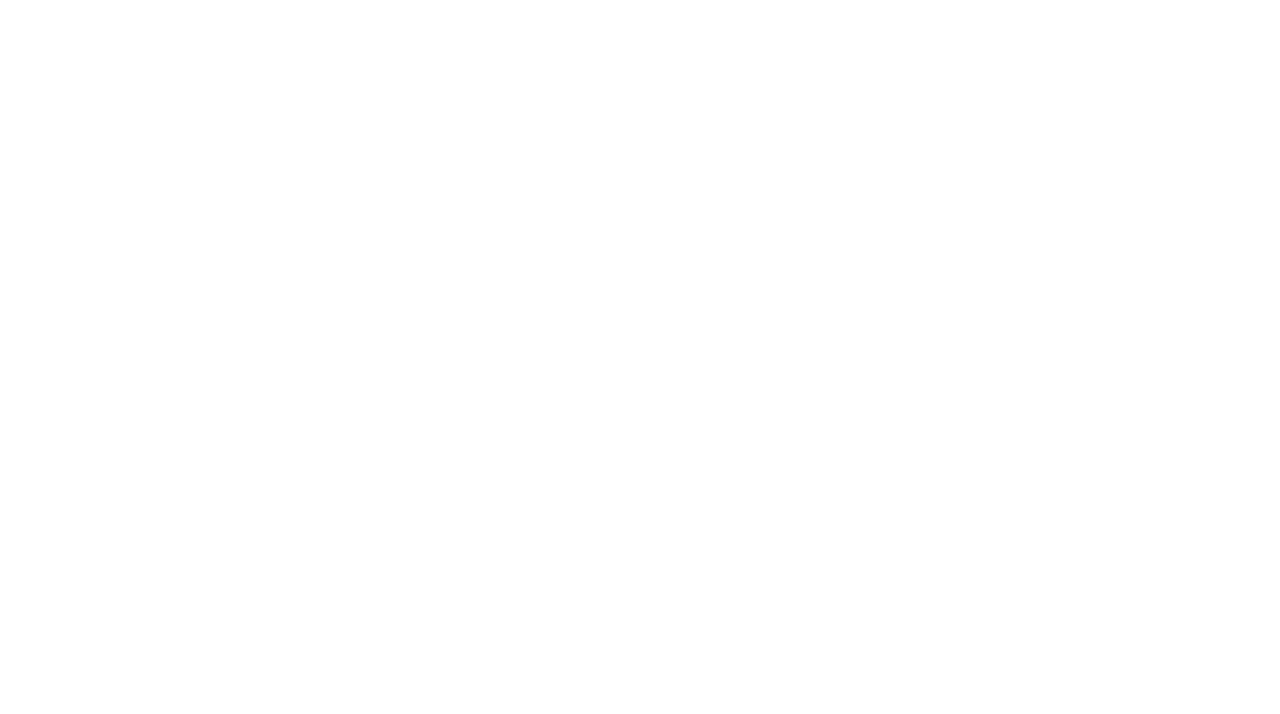
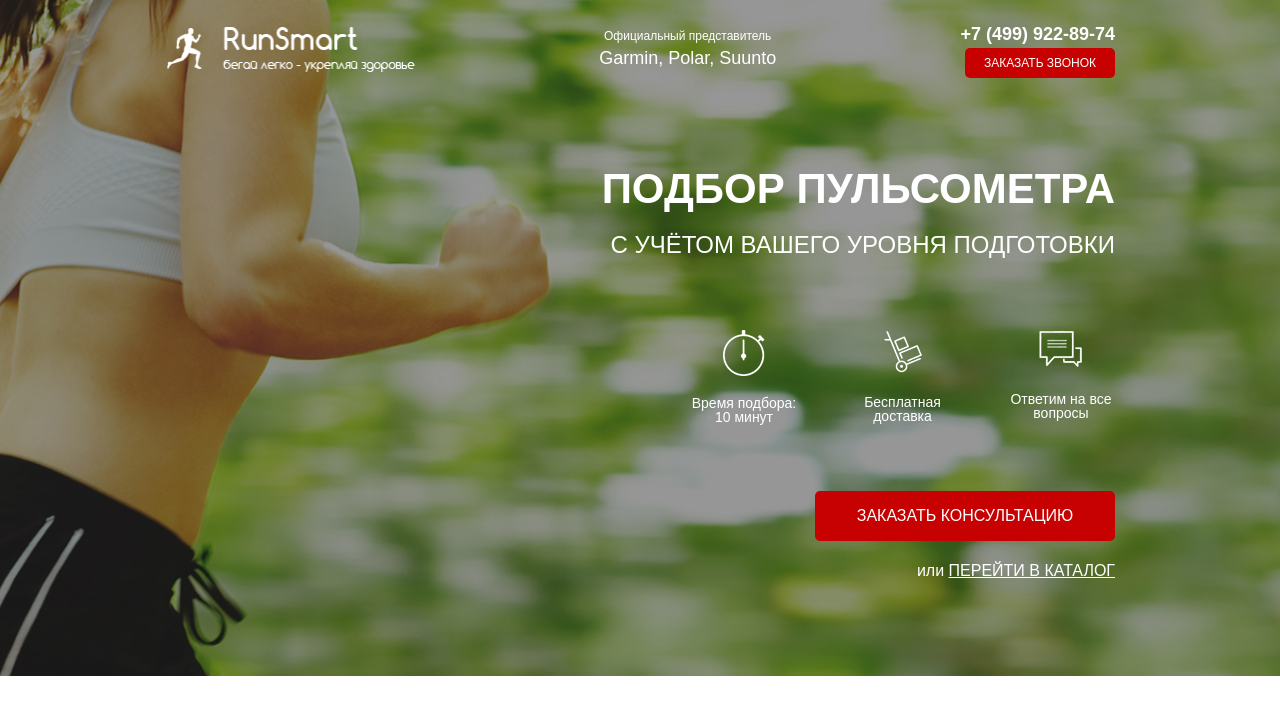
Before and after one commit to evgeniyDembovskiy/Pulse, a website: page src/index.html in a window 1280 px wide. Drawn offline with Linux system fonts and the light colour scheme; a web font is replaced by a local one.

Commit message:
first section done

```diff
--- a/gulpfile.js
+++ b/gulpfile.js
@@ -15,7 +15,7 @@ gulp.task('server', function() {
 });
 
 gulp.task("styles", function() {
-    return gulp.src("src/sass/*.+(scss|sass)")
+    return gulp.src("src/sass/**/*.+(scss|sass)")
             .pipe(sass({outputStyle: 'compressed'}).on('error', sass.logError))
             .pipe(rename({
                 prefix: "",
@@ -30,7 +30,7 @@ gulp.task("styles", function() {
 });
 
 gulp.task("watch", function() {
-   gulp.watch("src/sass/*.+(scss|sass)", gulp.parallel("styles"));
+   gulp.watch("src/sass/**/*.+(scss|sass)", gulp.parallel("styles"));
    gulp.watch("src/*.html").on("change", browserSync.reload);
 });
 
--- a/src/index.html
+++ b/src/index.html
@@ -10,6 +10,55 @@
     <link rel="stylesheet" href="css/style.min.css">
 </head>
 <body>
+    <div class="promo">
+        <div class="container">
+            <header class="header">
+                <a href="#" class="header__logo">
+                    <img src="icons/logo.png" alt="logo">
+                </a>
 
+                <div class="header__official">
+                    Официальный представитель
+                    <span>Garmin, Polar, Suunto</span>
+                </div>
+
+                <div class="header__contacts">
+                    <a href="tel:+74999228974" class="header__phone">
+                        +7 (499) 922-89-74
+                    </a>
+                    <button class="button">Заказать звонок</button>
+                </div>
+            </header>
+
+            <div class="promo__wrapper">
+                <h1 class="promo__header">Подбор пульсометра</h1>
+                <h2 class="promo__subheader">С учётом Вашего уровня подготовки</h2>
+
+                <div class="promo__icons">
+                    <div class="promo__icon">
+                        <img src="icons/timer.png" alt="timer">
+                        Время подбора: 10 минут
+                    </div>
+                    <div class="promo__icon">
+                        <img src="icons/handcart.png" alt="handcart">
+                        Бесплатная доставка
+                    </div>
+                    <div class="promo__icon">
+                        <img src="icons/messages.png" alt="messages">
+                        Ответим на все вопросы
+                    </div>
+                </div>
+
+                <button class="button button_main">
+                    Заказать консультацию
+                </button>
+                <div class="promo__link">
+                    или
+                    <a href="#">Перейти в каталог</a>
+                </div>
+            </div>
+
+        </div>
+    </div>
 </body>
 </html>
--- /dev/null
+++ b/src/sass/blocks/_buttons.scss
@@ -0,0 +1,18 @@
+.button {
+    width: 150px;
+    height: 30px;
+    border-radius: 5px;
+    background-color: $main-color;
+    border: none;
+
+    font-weight: 500;
+    font-size: 12px;
+    text-transform: uppercase;
+    color: #FFFFFF;
+    &_main {
+        margin-top: 67px;
+        width: 300px;
+        height: 50px;
+        font-size: 16px;
+    }
+}
--- /dev/null
+++ b/src/sass/blocks/_header.scss
@@ -0,0 +1,40 @@
+.header {
+    display: flex;
+    justify-content: space-between;
+    align-items: center;
+
+    &__logo {
+        width: 250px;
+        img {
+            width: 100%;
+        }
+    }
+
+    &__official {
+        font-weight: 500;
+        font-size: 12px;
+        color: #fff;
+        text-align: center;
+        span {
+            display: block;
+            font-size: 18px;
+        }
+    }
+    &__phone {
+        display: block;
+        font-weight: 700;
+        font-size: 18px;
+        color: #fff;
+        text-decoration: none;
+
+        &:hover {
+            text-decoration: none;
+            color: #fff;
+        }
+    }
+    &__contacts {
+        display: flex;
+        flex-direction: column;
+        align-items: flex-end;
+    }
+}
--- /dev/null
+++ b/src/sass/blocks/_promo.scss
@@ -0,0 +1,60 @@
+.promo {
+    min-height: 650px;
+    padding: 21px 0 93px 0;
+    background: url(../../img/bg/first_bg.jpg) center center/cover no-repeat;
+
+    &__wrapper {
+        display: flex;
+        flex-direction: column;
+        align-items: flex-end;
+        margin-top: 90px;
+    }
+
+    &__header {
+        font-size: 42px;
+        font-weight: 700;
+        text-transform: uppercase;
+        line-height: 42px;
+        color:#FFFFFF
+    }
+
+    &__subheader {
+        font-weight: 500;
+        font-size: 24px;
+        line-height: 24px;
+        text-transform: uppercase;
+        margin-top: 15px;
+        color: #FFFFFF;
+    }
+
+    &__icons {
+        margin-top: 65px;
+        width: 425px;
+        display: flex;
+        justify-content: space-between;
+    }
+    &__icon {
+        width: 108px;
+        text-align: center;
+        color: #fff;
+        font-size: 14px;
+        font-weight: 500;
+        line-height: 14px;
+        img {
+            display: block;
+            margin: 0 auto;
+            margin-bottom: 20px;
+        }
+    }
+    &__link {
+        font-weight: 500;
+        font-size: 16px;
+        color: #FFFFFF;
+        margin-top: 18px;
+        a {
+            text-decoration-line: underline;
+            text-transform: uppercase;
+            color: #FFF;
+        }
+    }
+}
--- a/src/sass/style.scss
+++ b/src/sass/style.scss
@@ -0,0 +1,15 @@
+@import "base/variables";
+
+
+* {
+    font-family: "Museo Sans Cyrl", sans-serif;
+}
+
+.container {
+    max-width: 950px;
+    margin: 0 auto;
+}
+
+@import "blocks/promo";
+@import "blocks/header";
+@import "blocks/buttons";
```
Also changed, not shown: src/css/blocks/buttons.min.css (added), src/css/style.min.css.
